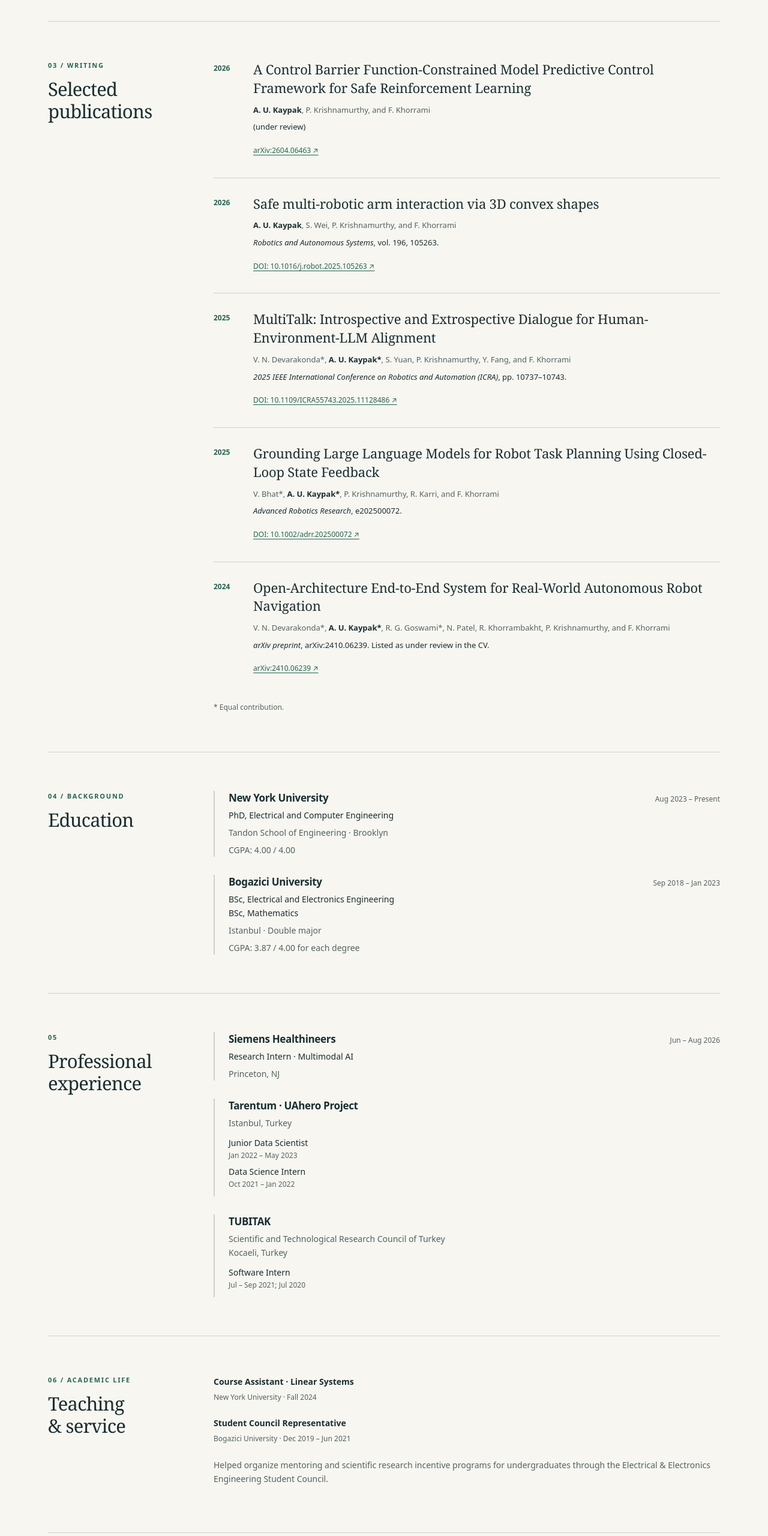
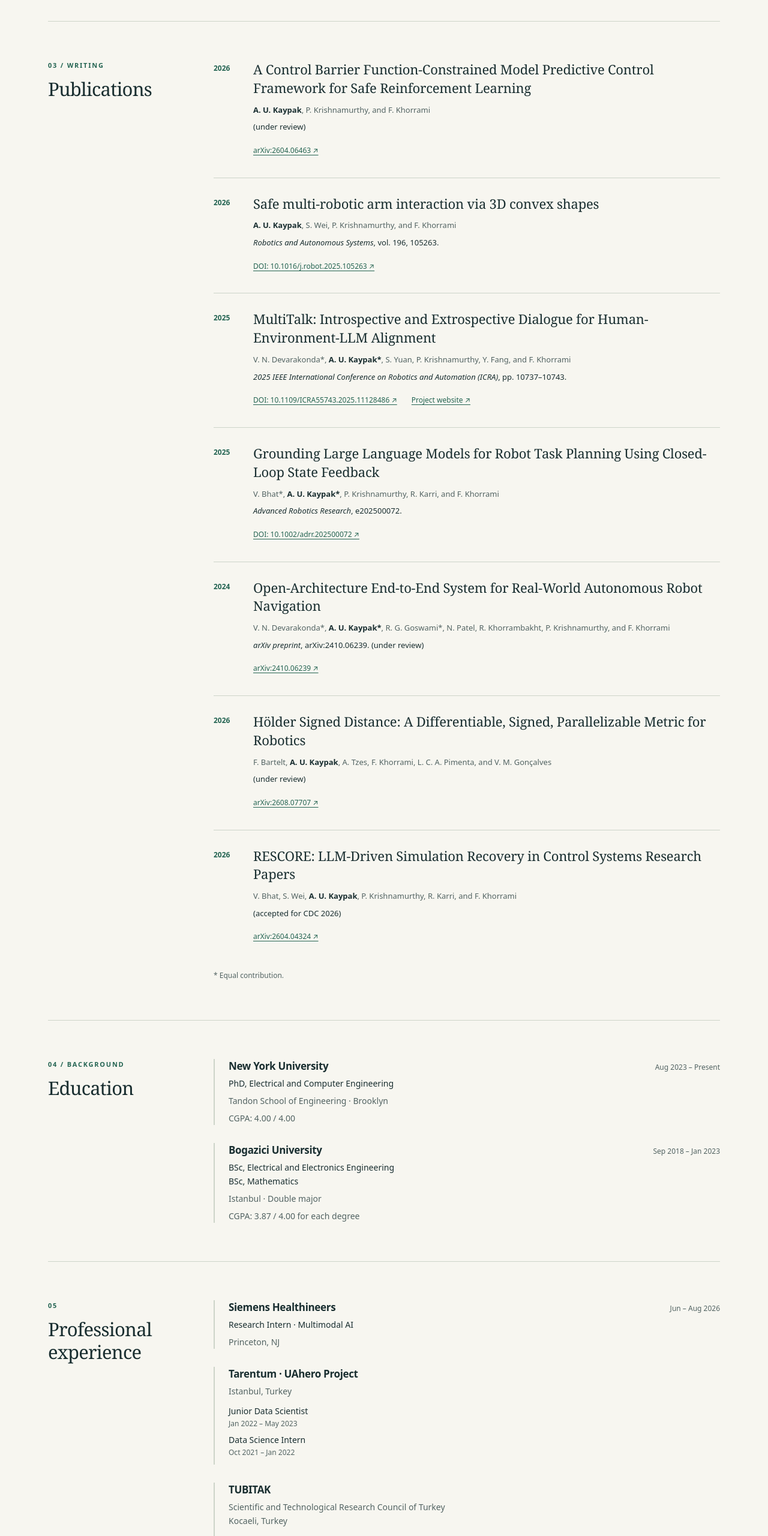
Before and after one commit to aliumutkaypak/aliumutkaypak.github.io, a plain HTML site: page index.html in a window 1280 px wide. Shown: the part 2280-4840 px from the top of the page at 60% size. Drawn offline with Linux system fonts and the light colour scheme.

Commit message:
Update website

```diff
--- a/index.html
+++ b/index.html
@@ -93,7 +93,6 @@
     .contact h2 { font-size:39px; margin-bottom:0; }
     .contact-links { display:flex; flex-direction:column; align-items:flex-start; justify-content:center; }
     .contact a { color:var(--paper); }
-    .email { font-size:clamp(1.1rem,2.5vw,1.5rem); overflow-wrap:anywhere; padding-block:8px; }
     .profiles { display:flex; flex-wrap:wrap; gap:12px 24px; }
     .profiles a { min-height:44px; display:inline-flex; align-items:center; font-size:13px; }
     footer { border-top:1px solid var(--line); padding-block:25px 34px; display:flex; flex-wrap:wrap; justify-content:space-between; align-items:center; gap:12px; font-size:11px; color:var(--muted); }
@@ -154,16 +153,19 @@
         </div>
       </section>
       <section class="section" id="publications" aria-labelledby="publications-title">
-        <div class="section-label"><p class="eyebrow">03 <span>/ Writing</span></p><h2 id="publications-title">Selected<br>publications</h2></div>
+        <div class="section-label"><p class="eyebrow">03 <span>/ Writing</span></p><h2 id="publications-title">Publications</h2></div>
         <div>
-          <!-- Exact DOI identifiers retained from the earlier CV for the same published papers.
-               Titles, authors, and arXiv identifiers follow the updated CV. No DOI was supplied for either preprint. -->
+          <!-- First-author and equal-contribution papers appear before other coauthored work.
+               Existing entries retain CV metadata; RESCORE and Hölder Signed Distance metadata follow arXiv.
+               RESCORE acceptance and Hölder review status were supplied by the author. -->
           <ol class="publication-list">
             <li class="publication" id="pub-safe-rl"><span class="pub-year">2026</span><article><h3>A Control Barrier Function-Constrained Model Predictive Control Framework for Safe Reinforcement Learning</h3><p class="authors"><strong>A. U. Kaypak</strong>, P. Krishnamurthy, and F. Khorrami</p><p class="venue">(under review)</p><a class="doi" href="https://arxiv.org/abs/2604.06463" aria-label="Read the safe reinforcement learning preprint on arXiv">arXiv:2604.06463 ↗</a></article></li>
             <li class="publication" id="pub-safe"><span class="pub-year">2026</span><article><h3>Safe multi-robotic arm interaction via 3D convex shapes</h3><p class="authors"><strong>A. U. Kaypak</strong>, S. Wei, P. Krishnamurthy, and F. Khorrami</p><p class="venue"><em>Robotics and Autonomous Systems</em>, vol. 196, 105263.</p><a class="doi" href="https://doi.org/10.1016/j.robot.2025.105263" aria-label="DOI for Safe multi-robotic arm interaction via 3D convex shapes">DOI: 10.1016/j.robot.2025.105263 ↗</a></article></li>
-            <li class="publication" id="pub-multitalk"><span class="pub-year">2025</span><article><h3>MultiTalk: Introspective and Extrospective Dialogue for Human-Environment-LLM Alignment</h3><p class="authors">V. N. Devarakonda*, <strong>A. U. Kaypak*</strong>, S. Yuan, P. Krishnamurthy, Y. Fang, and F. Khorrami</p><p class="venue"><em>2025 IEEE International Conference on Robotics and Automation (ICRA)</em>, pp. 10737–10743.</p><a class="doi" href="https://doi.org/10.1109/ICRA55743.2025.11128486" aria-label="DOI for MultiTalk">DOI: 10.1109/ICRA55743.2025.11128486 ↗</a></article></li>
+            <li class="publication" id="pub-multitalk"><span class="pub-year">2025</span><article><h3>MultiTalk: Introspective and Extrospective Dialogue for Human-Environment-LLM Alignment</h3><p class="authors">V. N. Devarakonda*, <strong>A. U. Kaypak*</strong>, S. Yuan, P. Krishnamurthy, Y. Fang, and F. Khorrami</p><p class="venue"><em>2025 IEEE International Conference on Robotics and Automation (ICRA)</em>, pp. 10737–10743.</p><div class="project-links"><a class="doi" href="https://doi.org/10.1109/ICRA55743.2025.11128486" aria-label="DOI for MultiTalk">DOI: 10.1109/ICRA55743.2025.11128486 ↗</a><a class="doi" href="https://llm-multitalk.github.io/" aria-label="Visit the MultiTalk project website">Project website ↗</a></div></article></li>
             <li class="publication" id="pub-grounding"><span class="pub-year">2025</span><article><h3>Grounding Large Language Models for Robot Task Planning Using Closed-Loop State Feedback</h3><p class="authors">V. Bhat*, <strong>A. U. Kaypak*</strong>, P. Krishnamurthy, R. Karri, and F. Khorrami</p><p class="venue"><em>Advanced Robotics Research</em>, e202500072.</p><a class="doi" href="https://doi.org/10.1002/adrr.202500072" aria-label="DOI for Grounding Large Language Models for Robot Task Planning Using Closed-Loop State Feedback">DOI: 10.1002/adrr.202500072 ↗</a></article></li>
-            <li class="publication" id="pub-orion"><span class="pub-year">2024</span><article><h3>Open-Architecture End-to-End System for Real-World Autonomous Robot Navigation</h3><p class="authors">V. N. Devarakonda*, <strong>A. U. Kaypak*</strong>, R. G. Goswami*, N. Patel, R. Khorrambakht, P. Krishnamurthy, and F. Khorrami</p><p class="venue"><em>arXiv preprint</em>, arXiv:2410.06239. Listed as under review in the CV.</p><a class="doi" href="https://arxiv.org/abs/2410.06239" aria-label="Read the autonomous navigation preprint on arXiv">arXiv:2410.06239 ↗</a></article></li>
+            <li class="publication" id="pub-orion"><span class="pub-year">2024</span><article><h3>Open-Architecture End-to-End System for Real-World Autonomous Robot Navigation</h3><p class="authors">V. N. Devarakonda*, <strong>A. U. Kaypak*</strong>, R. G. Goswami*, N. Patel, R. Khorrambakht, P. Krishnamurthy, and F. Khorrami</p><p class="venue"><em>arXiv preprint</em>, arXiv:2410.06239. (under review)</p><a class="doi" href="https://arxiv.org/abs/2410.06239" aria-label="Read the autonomous navigation preprint on arXiv">arXiv:2410.06239 ↗</a></article></li>
+            <li class="publication" id="pub-holder"><span class="pub-year">2026</span><article><h3>Hölder Signed Distance: A Differentiable, Signed, Parallelizable Metric for Robotics</h3><p class="authors">F. Bartelt, <strong>A. U. Kaypak</strong>, A. Tzes, F. Khorrami, L. C. A. Pimenta, and V. M. Gonçalves</p><p class="venue">(under review)</p><a class="doi" href="https://arxiv.org/abs/2608.07707" aria-label="Read the Hölder Signed Distance preprint on arXiv">arXiv:2608.07707 ↗</a></article></li>
+            <li class="publication" id="pub-rescore"><span class="pub-year">2026</span><article><h3>RESCORE: LLM-Driven Simulation Recovery in Control Systems Research Papers</h3><p class="authors">V. Bhat, S. Wei, <strong>A. U. Kaypak</strong>, P. Krishnamurthy, R. Karri, and F. Khorrami</p><p class="venue">(accepted for CDC 2026)</p><a class="doi" href="https://arxiv.org/abs/2604.04324" aria-label="Read the RESCORE preprint on arXiv">arXiv:2604.04324 ↗</a></article></li>
           </ol>
           <p class="note">* Equal contribution.</p>
         </div>
@@ -186,7 +188,7 @@
       <section class="section" aria-labelledby="academic-title">
         <div class="section-label"><p class="eyebrow">06 <span>/ Academic life</span></p><h2 id="academic-title">Teaching<br>&amp; service</h2></div>
         <div>
-          <div class="teaching"><ul class="compact-list"><li><strong>Course Assistant · Linear Systems</strong><span>New York University · Fall 2024</span></li><li><strong>Student Council Representative</strong><span>Bogazici University · Dec 2019 – Jun 2021</span></li></ul><p class="muted">Helped organize mentoring and scientific research incentive programs for undergraduates through the Electrical &amp; Electronics Engineering Student Council.</p></div>
+          <div class="teaching"><ul class="compact-list"><li><strong>Course Assistant · Linear Systems</strong><span>New York University · Fall 2024</span></li><li><strong>Student Council Representative</strong><span>Bogazici University · Dec 2019 – Jun 2021</span></li></ul></div>
         </div>
       </section>
       <section class="section" id="toolkit" aria-labelledby="toolkit-title">
@@ -198,7 +200,8 @@
       </section>
       <section class="contact" id="contact" aria-labelledby="contact-title">
         <div><p class="eyebrow">Contact &amp; profiles</p><h2 id="contact-title">Get in touch.</h2></div>
-        <div class="contact-links"><a class="email" href="mailto:ak10531@nyu.edu">ak10531@nyu.edu</a><div class="profiles">
+        <div class="contact-links"><div class="profiles">
+          <a href="mailto:ak10531@nyu.edu">Email <span aria-hidden="true">&nbsp;↗</span></a>
           <!-- Both profile URLs are supplied in the CV's hyperlink annotations; placeholders are unnecessary. -->
           <a href="https://scholar.google.com/citations?user=6ErWlTAAAAAJ&amp;hl=en&amp;oi=ao">Google Scholar <span aria-hidden="true">&nbsp;↗</span></a><a href="https://www.linkedin.com/in/aliumut/">LinkedIn <span aria-hidden="true">&nbsp;↗</span></a>
         </div></div>
```
